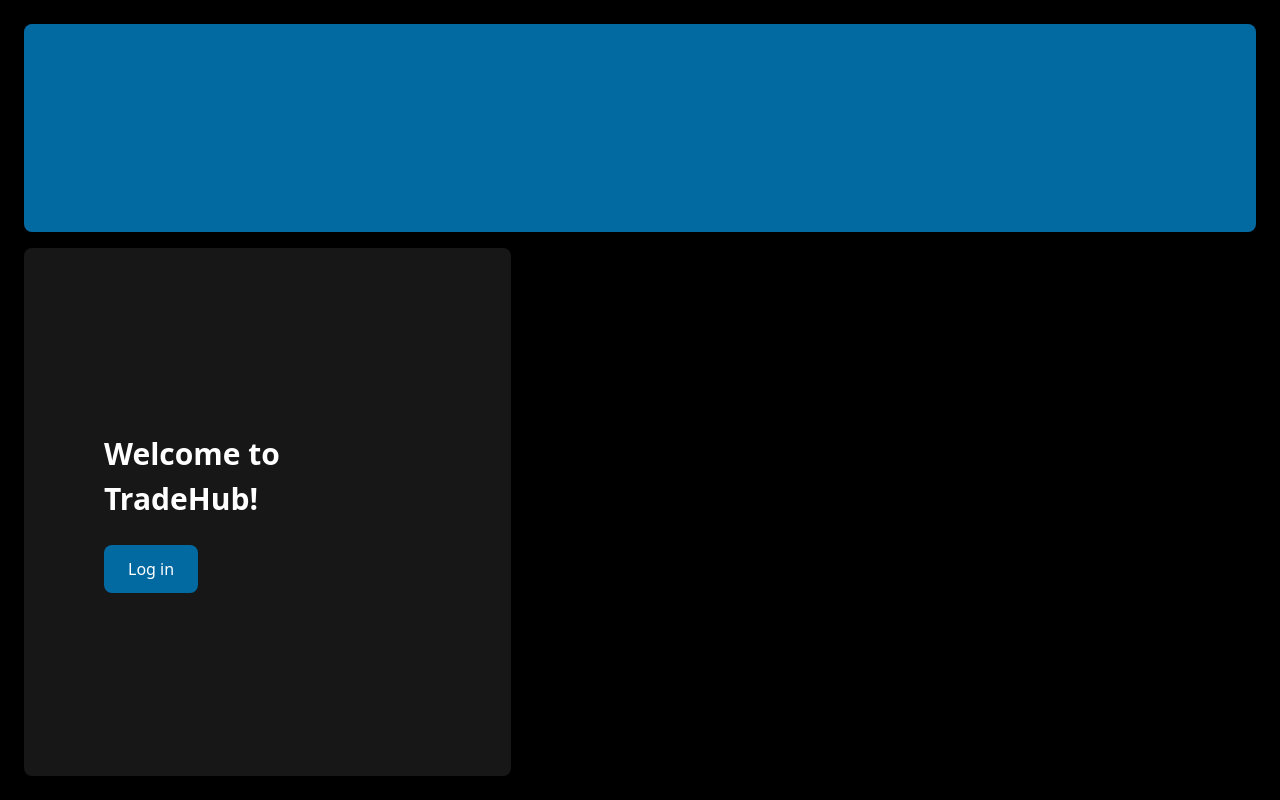
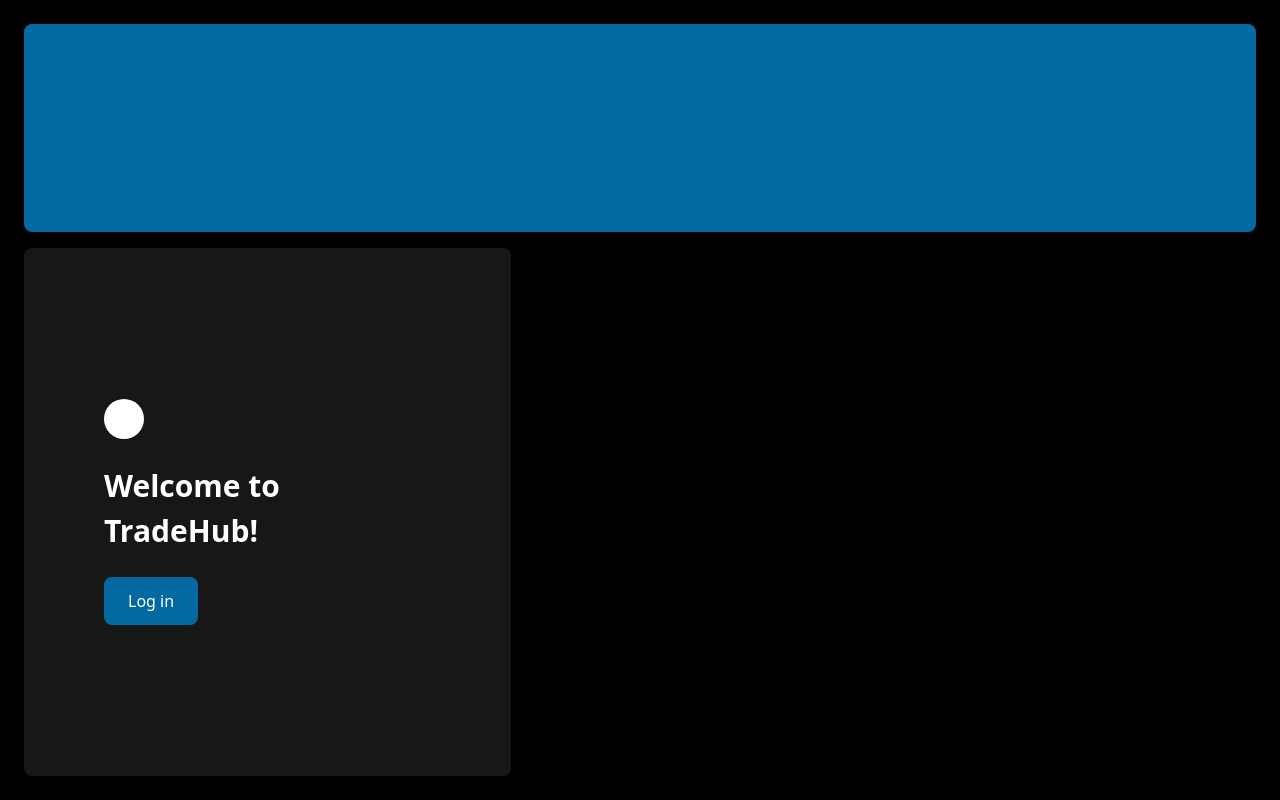
Before and after one commit to Saydfalls/NextJS-Tradehub-Project, a Next.js app: page / in a window 1280 px wide. Built offline with nearby package versions, Linux system fonts and the light colour scheme.

Commit message:
feat: add tradehub logo

```diff
--- a/app/page.tsx
+++ b/app/page.tsx
@@ -9,6 +9,7 @@ export default function Page() {
       </div>
       <div className="mt-4 flex grow flex-col gap-4 md:flex-row ">
         <div className="flex flex-col justify-center gap-6 rounded-lg bg-neutral-900 px-6 py-10 md:w-2/5 md:px-20">
+        <div className="h-10 w-10 rounded-full bg-white" />
           <p className={`text-5xl text-white md:text-3xl md:leading-normal`}>
             <strong>Welcome to TradeHub!</strong>
           </p>
```
